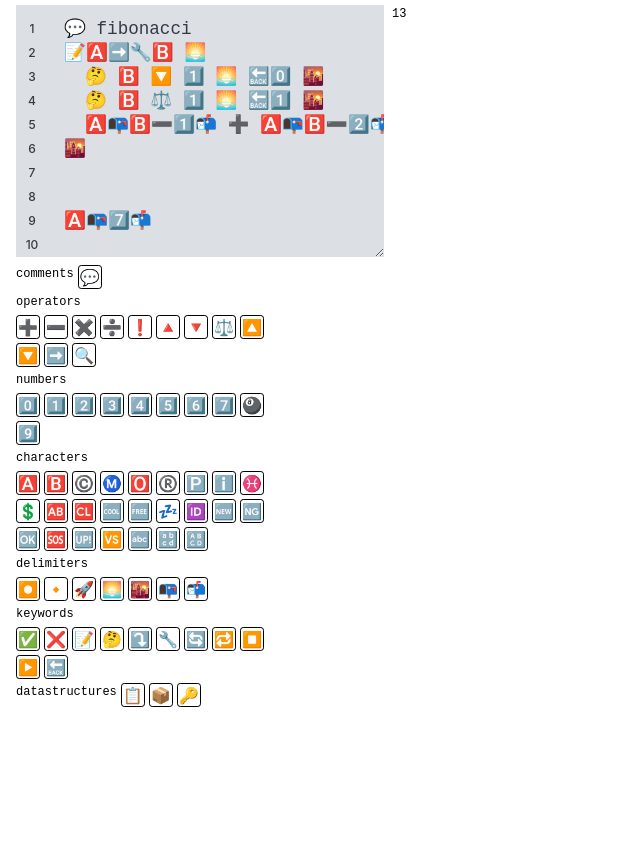
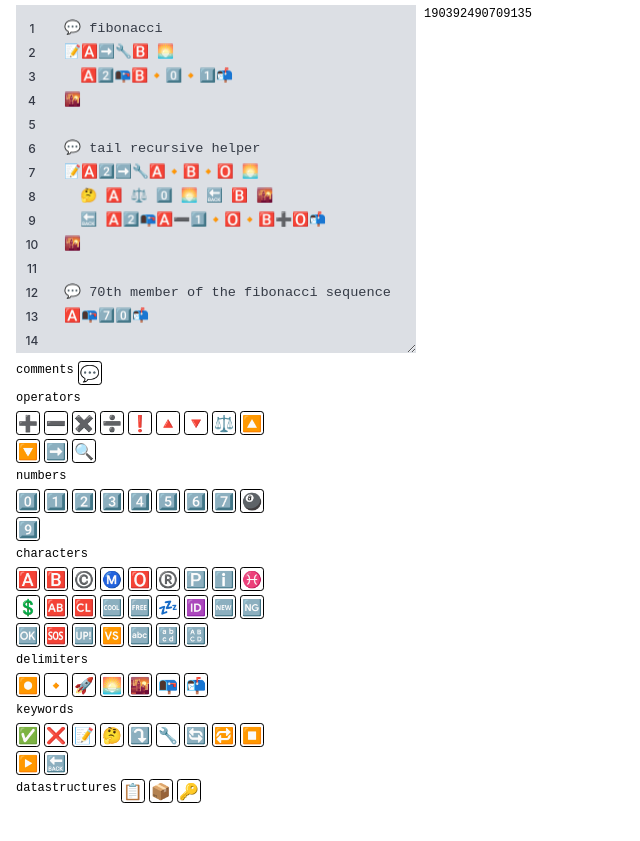
Before and after one commit to pennane/emojiscript, a website built with Vite: page index.html in a window 1280 px wide. Shown: the part 67-908 px from the top of the page, without its empty margins (0-640 px from the left). Built offline with nearby package versions, Linux system fonts and the light colour scheme.

Commit message:
chore: tail recursion for default script

```diff
--- a/src/main.ts
+++ b/src/main.ts
@@ -4,13 +4,17 @@ import './style.css'
 
 const DEFAULT_VALUE = `💬 fibonacci
 📝🅰️➡️🔧🅱️ 🌅
-  🤔 🅱️ 🔽 1️⃣ 🌅 🔙0️⃣ 🌇
-  🤔 🅱️ ⚖️ 1️⃣ 🌅 🔙1️⃣ 🌇
-  🅰️📭🅱️➖1️⃣📬 ➕ 🅰️📭🅱️➖2️⃣📬
+  🅰️2️⃣📭🅱️🔸0️⃣🔸1️⃣📬
 🌇
 
+💬 tail recursive helper
+📝🅰️2️⃣➡️🔧🅰️🔸🅱️🔸🅾️ 🌅
+  🤔 🅰️ ⚖️ 0️⃣ 🌅 🔙 🅱️ 🌇
+  🔙 🅰️2️⃣📭🅰️➖1️⃣🔸🅾️🔸🅱️➕🅾️📬
+🌇
 
-🅰️📭7️⃣📬
+💬 70th member of the fibonacci sequence
+🅰️📭7️⃣0️⃣📬
 `
 
 const app = document.querySelector<HTMLDivElement>('#app')!
--- a/src/style.css
+++ b/src/style.css
@@ -76,12 +76,12 @@ h1 {
 }
 
 .input {
-  width: 21rem;
-  height: 15rem;
+  width: 23rem;
+  height: 21rem;
   min-height: 4rem;
   min-width: 12rem;
-  max-width: 32rem;
-  font-size: 1.1rem;
+  max-width: 35rem;
+  font-size: 0.85rem;
   font-family: 'Fire Code', monospace;
 
   white-space: nowrap;
```
